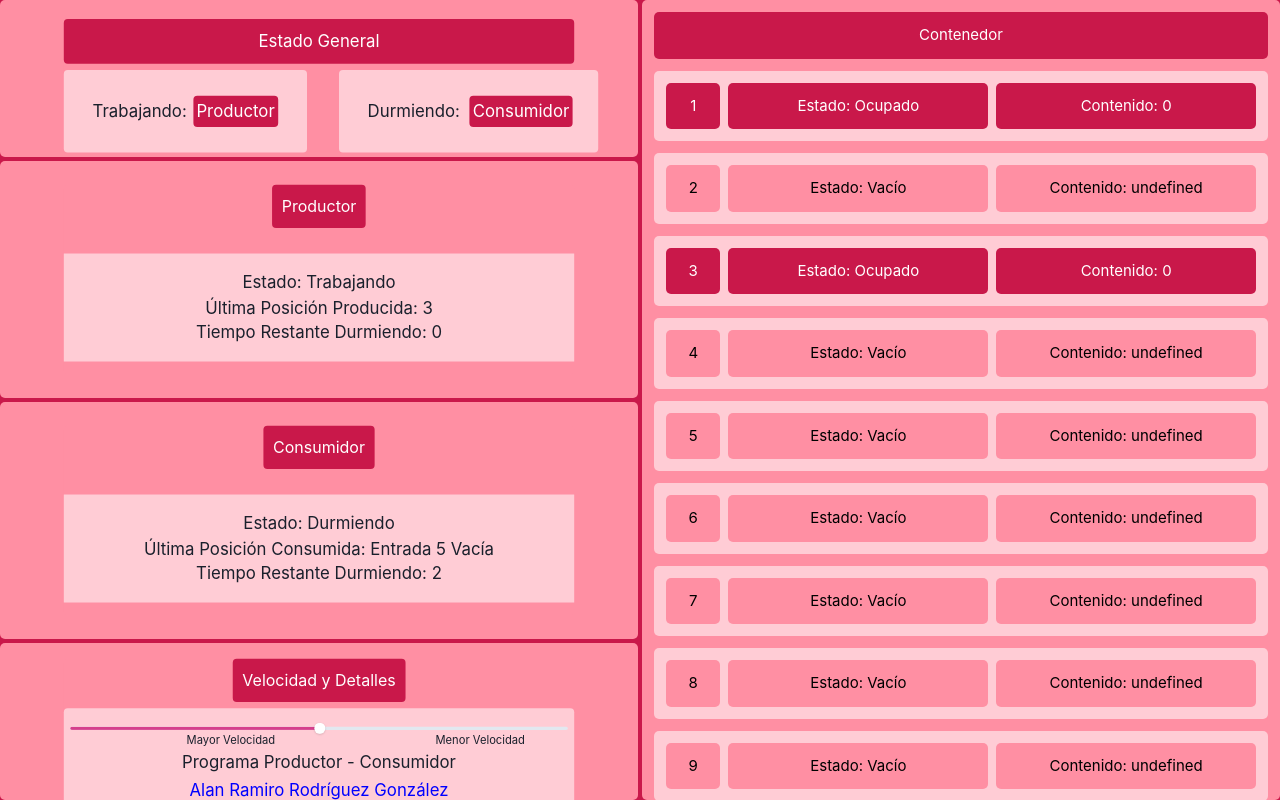
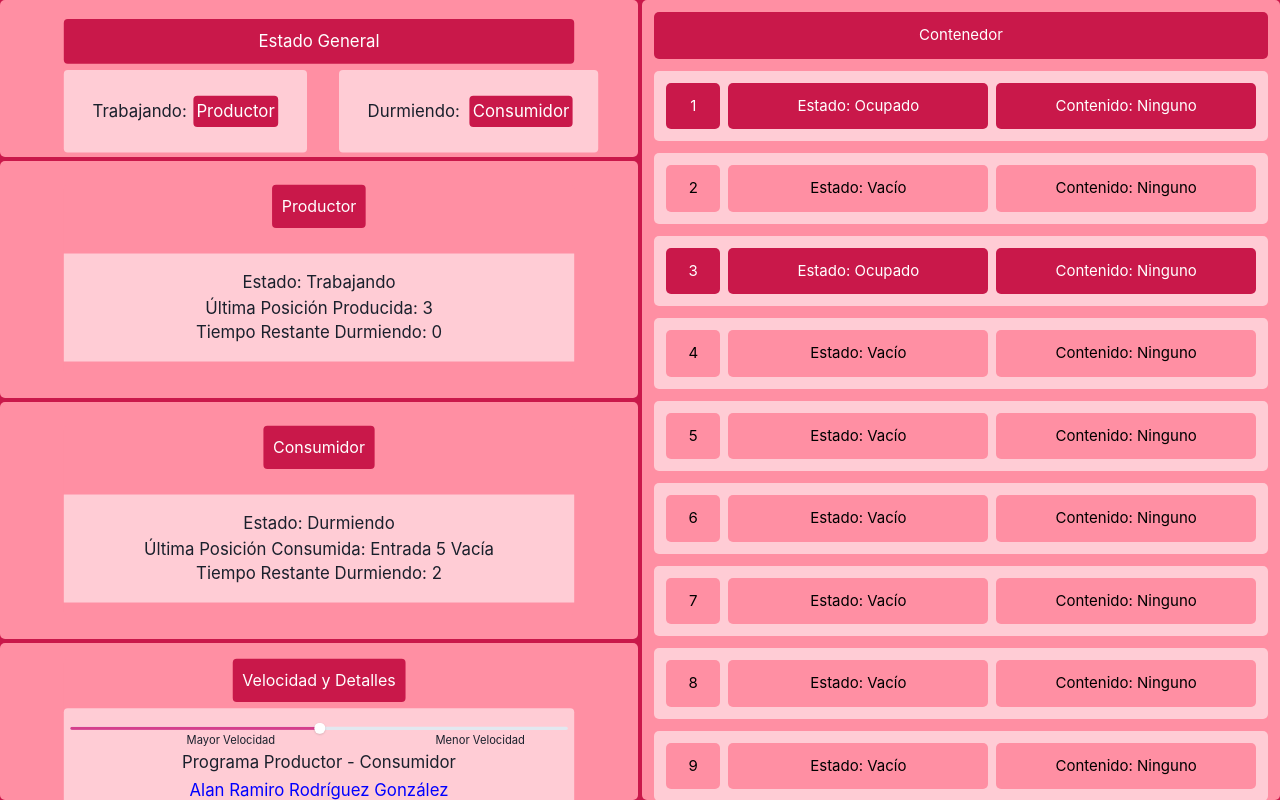
Before and after one commit to Alan-Rodz/SemSOTarea12, a Next.js app: page / in a window 1280 px wide. Built offline with nearby package versions, Linux system fonts and the light colour scheme.

Commit message:
mostrar contenido como ninguno

```diff
--- a/component/Entrada.tsx
+++ b/component/Entrada.tsx
@@ -53,7 +53,7 @@ export const Entrada: React.FC<Props> = ({ entrada, indice }) => {
             color={colorTexto}
           >
             <Center>
-              {`Contenido: ${entrada.contenido}`}
+              {`Contenido: ${entrada.contenido ? entrada.contenido : 'Ninguno'}`}
             </Center>
           </Box>
         </Flex>
```
